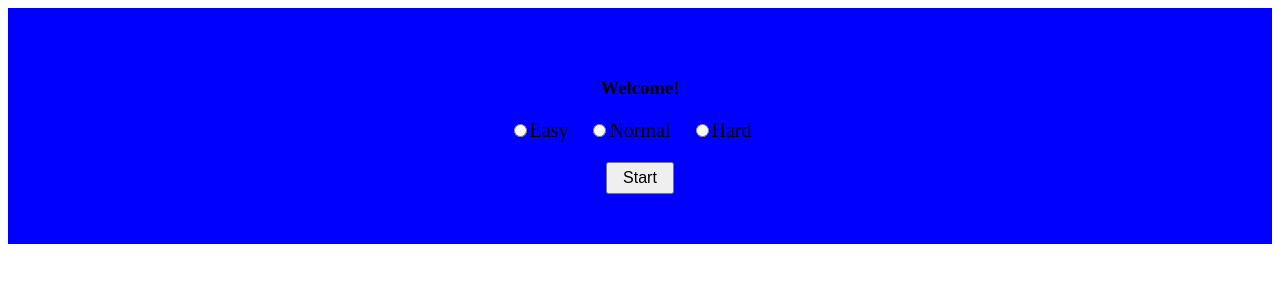
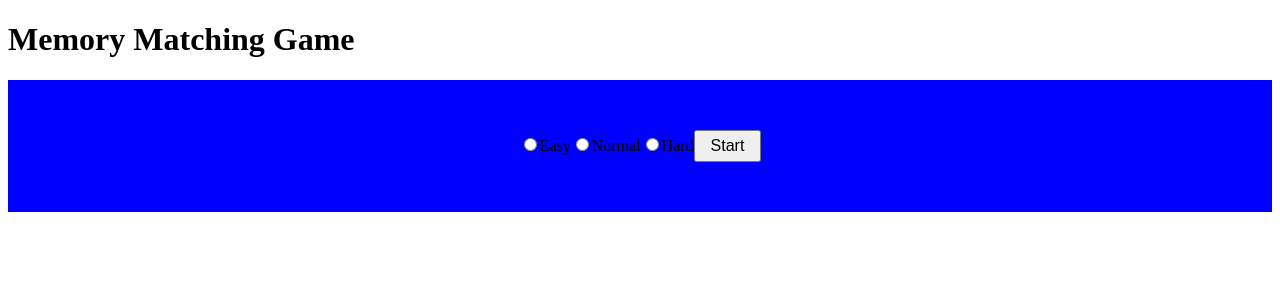
Before and after one commit to acciojob/memory-game-TusharMinche, a React app: page / in a window 1280 px wide. Shown: the top 300 px of the page. Built offline with nearby package versions, Linux system fonts and the light colour scheme.

Commit message:
App.js Update

```diff
--- a/src/components/App.js
+++ b/src/components/App.js
@@ -16,12 +16,11 @@ const App = () => {
 
   return (
     <div className="App">
+      <h1>Memory Matching Game</h1>
       {gameStarted ? (
         <Game difficulty={difficulty} />
       ) : (
-        <div className="levels_container">
-          <h3 className="title">Welcome!</h3>
-          <div className="options">
+        <section className="levels_container">
           <label>
             <input
               id="easy"
@@ -52,11 +51,10 @@ const App = () => {
             />
             Hard
           </label>
-          </div>
           <button className="start-btn" onClick={startGame}>
             Start
           </button>
-        </div>
+        </section>
       )}
     </div>
   );
```
Lines whose indentation alone changed are shown as unchanged.
